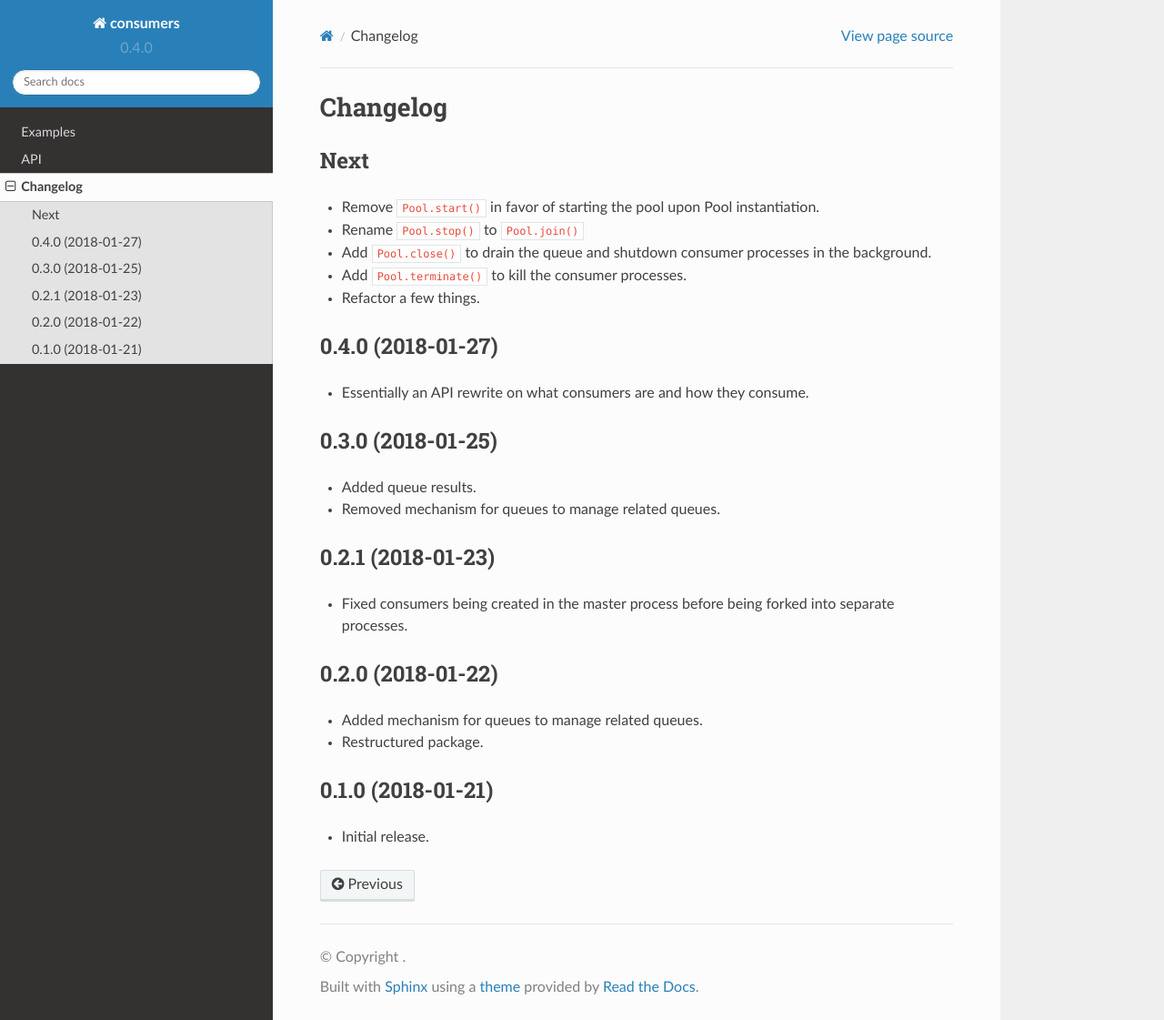
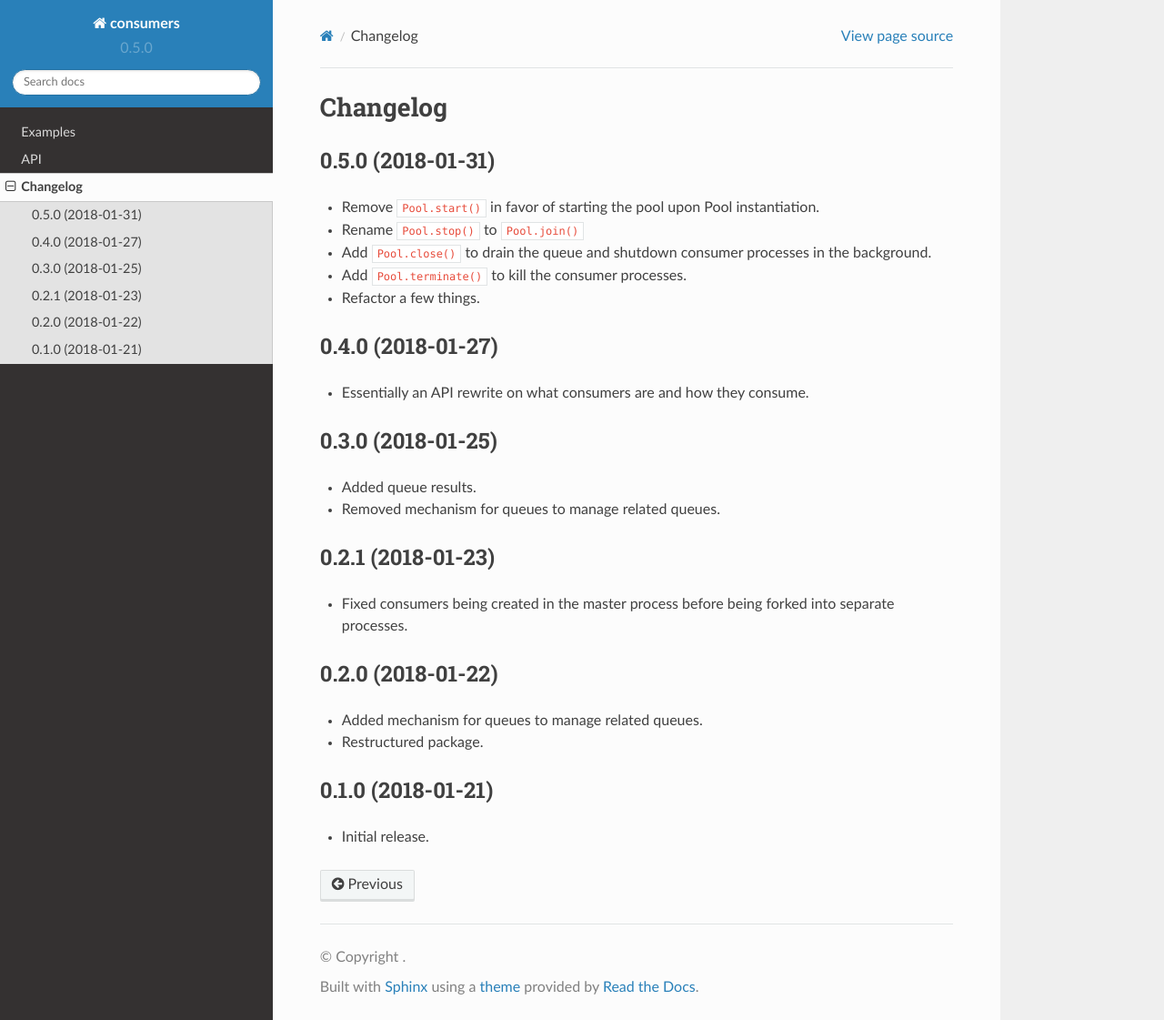
Before and after one commit to nvllsvm/consumers, a Sphinx documentation site: the page built from docs/history.rst, in a window 1280 px wide and 1121 px high. Shown: the whole window at 91% size. Built offline with Sphinx 7.4.7 and the Read the Docs theme 2.0.0, drawn with Linux system fonts in a browser that asks for light colours.

Commit message:
Version 0.5.0

```diff
--- a/docs/history.rst
+++ b/docs/history.rst
@@ -1,8 +1,8 @@
 Changelog
 =========
 
-Next
-----
+0.5.0 (2018-01-31)
+------------------
 - Remove ``Pool.start()`` in favor of starting the pool upon Pool
   instantiation.
 - Rename ``Pool.stop()`` to ``Pool.join()``
--- a/setup.py
+++ b/setup.py
@@ -3,7 +3,7 @@ import setuptools
 
 setuptools.setup(
     name='consumers',
-    version='0.4.0',
+    version='0.5.0',
     description='A simple, flexible way to parallelize processing in Python.',
     long_description=open('README.rst').read(),
     author='Andrew Rabert',
```
